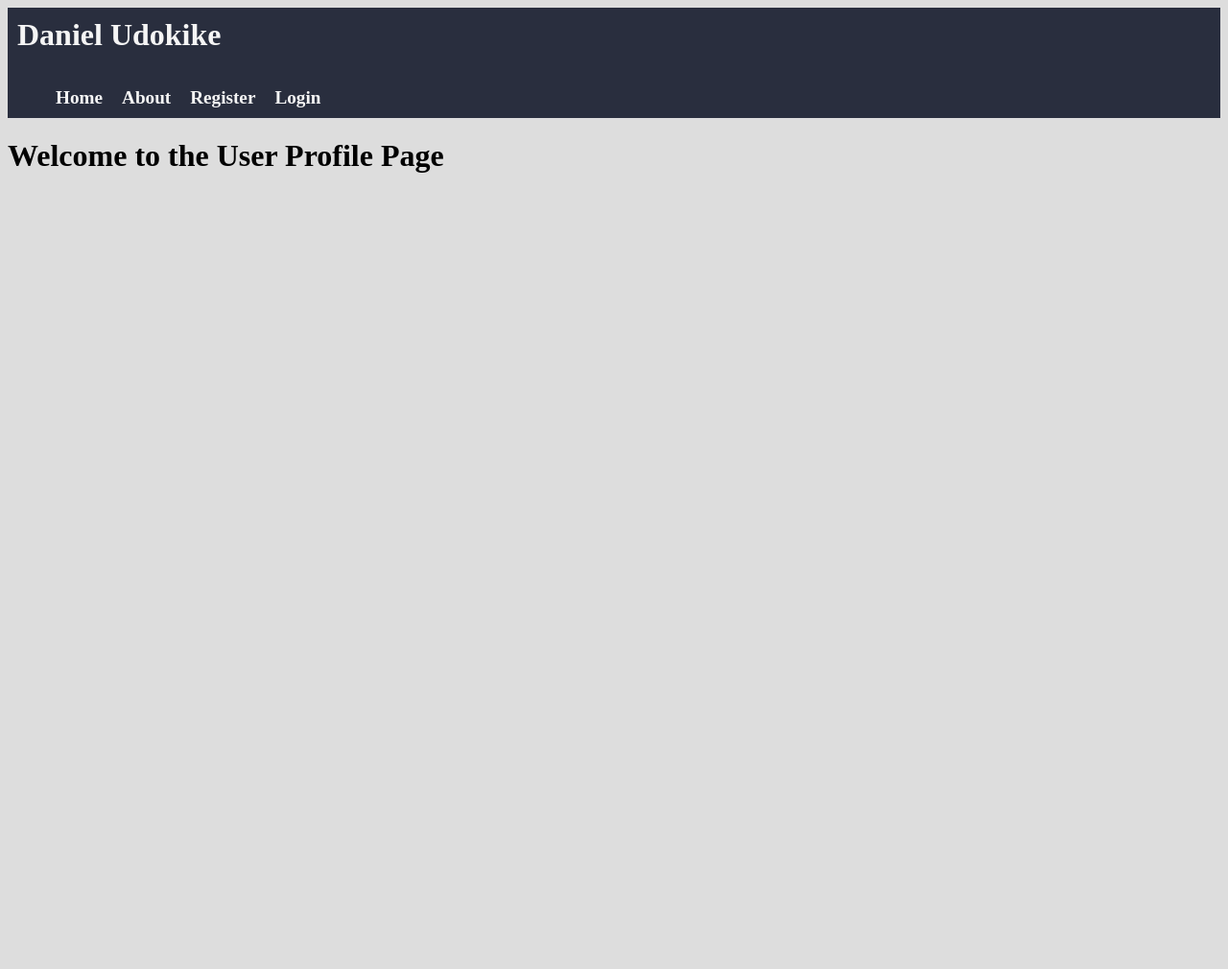
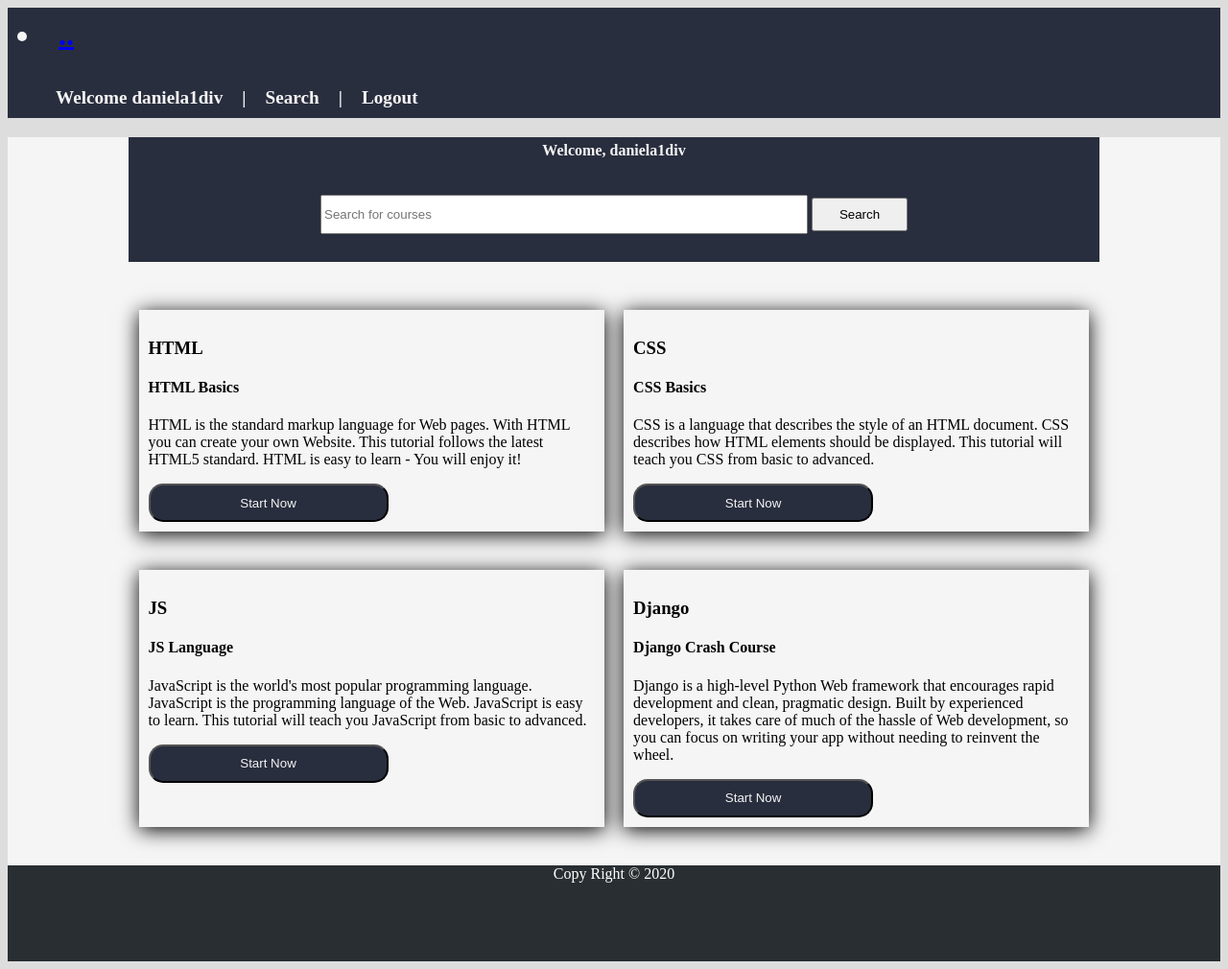
Before and after one commit to danieludokike/web_class_app, a Django app: page /account/user/profile/ in a window 1280 px wide. Shown: the whole page at 96% size. Before the commit the page ends 180 px from the top, so only its background shows below. Run offline with Django 3.2, Linux system fonts and the light colour scheme; a user stored in the database is signed in; data comes from the database, SQL or seed files in the repository; both versions use the stored data as it was after the commit; some libraries are stand-ins or nearby versions.

Commit message:
Newly added profile page

```diff
--- a/web_class/static/web_class/css/main.css
+++ b/web_class/static/web_class/css/main.css
@@ -99,7 +99,8 @@ input[type="submit"] {
 
 input[type="text"],
 input[type="email"],
-input[type="password"] {
+input[type="password"],
+.text-field {
     width: 100%;
     margin: auto;
 }
@@ -181,10 +182,6 @@ button:hover {
 }
 
 
-#search-courses {
-   display: none;
-}
-
 
 /* The search form fields */
 .form-field {
@@ -257,6 +254,14 @@ button:hover {
     margin: auto;
 }
 
+#id_error_msg {
+    text-align: center;
+    color: red;
+    padding: 10px;
+    width: 50%;
+    margin: auto;
+}
+
 
 /* The login header display */
 .login-header {
@@ -325,7 +330,7 @@ form {
 
 /* The input fields */
 .form-group {
-    margin: 10px;
+    margin: 20px;
 }
 
 
@@ -340,10 +345,6 @@ form {
 =====================ABOUT ME PAGE=========================
 ===========================================================
 ***********************************************************/
-
-/* The container div for the about me page */
-.about-me-info {
-}
 
 
 /* style for the profile picture and the profile detail */
@@ -383,6 +384,17 @@ img {
     align-self: center;
     margin: auto;
 }
+
+
+/* The login required alert error if the user tries to access the course without logging */
+.alert_error {
+    color:#155724;
+    background-color:#d4edda;
+    border-color:#c3e6cb
+}
+
+
+/* LOGIN PAGE ERROR DISPLAY */
 
 
 
--- a/web_class/templates/web_class/account/profile.html
+++ b/web_class/templates/web_class/account/profile.html
@@ -1,10 +1,50 @@
 {% extends 'web_class/base.html' %}
 
-{% block title %} Profile | {{ request.user }} {% endblock title %}
+{% load static %}
+
+{% block title %} {{ user }} | Profile {% endblock title %}
 
 
 {% block content %}
 
-<h1>Welcome to the User Profile Page</h1>
+<!--The profile page -->
+  <div class="about-me-info">
+
+        <div  class="profile-detail">
+            <!-- About me and my profile pic -->
+            <div style="height: 20px;" class="login-header">
+                <strong>Welcome, {{ user }}</strong>
+            </div>
+
+             <div id="search-courses">
+                <div class="form-field">
+                    <form action="{% url 'web_class:tutorial-search' %}" method="post">
+                        {% csrf_token %}
+                            <input  type="text" placeholder = "Search for courses"  name="search" id="id_search" required="" />
+                            <input style="width: 100px;"  type="submit" value="Search" />
+                    </form>
+                </div>
+            </div>
+
+    <!-- Tutorials section of the page -->
+    <div id="tutorials">
+        {% for course in available_courses %}
+            <div class="course">
+                <div class="inner-text">
+                    <h3 class="center-text">{{ course.course_name }}</h3>
+                    <div><h4>{{ course.course_title }}</h4></div>
+                    <p class="description">
+                        {{ course.course_description }}
+                    </p>
+                    <a href="{% url 'web_class:login_required' %}"><button>Start Now</button></a>
+                </div>
+            </div>
+        {% endfor %}
+    </div>
 
 {% endblock content %}
+
+
+{% block footer %}
+    {% include 'web_class/partials/_footer.html' %}
+{% endblock footer %}
--- a/web_class/templates/web_class/partials/_nav_links.html
+++ b/web_class/templates/web_class/partials/_nav_links.html
@@ -1,12 +1,31 @@
 <nav>
+    {% if user.is_authenticated %}
+        <div class="top-info">
+            <div class="logo">
+                <li><a href="{% url 'web_class:profile' %}">..</a></li>
+            </div>
+            <div class="bar"><i class="fas fa-bars" onclick="toggle_menue_bar()"></i></div>
+        </div>
+
+        <ul id="nav_links">
+            <li><a href="{% url 'web_class:profile' %}">Welcome {{ request.user }}</a></li>
+            <li><a href="{% url 'web_class:profile' %}">|</a></li>
+            <li><a href="#id_search">Search</a></li>
+            <li><a href="{% url 'web_class:profile' %}">|</a></li>
+            <li><a href="{% url 'web_class:logout' %}">Logout</a></li>
+        </ul>
+
+    {% else %}
         <div class="top-info">
             <div class="logo">Daniel Udokike</div>
             <div class="bar"><i class="fas fa-bars" onclick="toggle_menue_bar()"></i></div>
         </div>
+
         <ul id="nav_links">
             <li><a href="{% url 'web_class:home' %}">Home</a></li>
             <li><a href="{% url 'web_class:about' %}">About</a></li>
             <li><a href="{% url 'web_class:register' %}">Register</a></li>
             <li><a href="{% url 'web_class:login' %}">Login</a></li>
         </ul>
+   {% endif %}
 </nav>
--- a/web_class/web_class_app/urls.py
+++ b/web_class/web_class_app/urls.py
@@ -1,12 +1,15 @@
 from django.urls import path
 
 from . views import (
-    user_profile_edith_page_view,
     user_profile_page_view,
     registration_page_view,
     login_page_view,
+    logout_view,
+    login_required_redirection_view,
     home_page_view,
     about_web_class_page_view,
+    contact_page_view,
+    search_result_page_view,
 
 
 )
@@ -16,9 +19,12 @@ app_name = 'web_class'
 urlpatterns = [
     path('', home_page_view, name='home'),
     path('web_class/about/', about_web_class_page_view, name='about'),
+    path('contact/', contact_page_view, name='contact'),
     path('account/register/', registration_page_view, name='register'),
     path('account/login/', login_page_view, name='login'),
+    path('account/user/logout/', logout_view, name='logout'),
+    path('account/login/required/', login_required_redirection_view, name='login_required'),
     path('account/user/profile/', user_profile_page_view, name='profile'),
-    path('account/user/profile/edith/', user_profile_edith_page_view, name='edith'),
+    path('web_class/tutorial/', search_result_page_view, name='tutorial-search'),
 
 ]
--- a/web_class/web_class_app/views.py
+++ b/web_class/web_class_app/views.py
@@ -1,29 +1,45 @@
-from django.shortcuts import render
+from django.contrib.auth import authenticate, logout, login
+from django.contrib.auth.decorators import login_required
+from django.shortcuts import (
+    render,
+    redirect, get_object_or_404,
+)
 
-from django.http import HttpResponse
+from django.contrib import messages
+from django.contrib.auth.models import User
 
-from . forms import (
+from .forms import (
     RegistrationForm,
     LoginForm,
+    ContactMeForm,
 )
 
-from . models import TutorialCourses
+from .models import TutorialCourses, UserContactForm
+
+import re  # Regular expression module
 
 
+# Home page view functions
 def home_page_view(request):
     """Renders the home page on request"""
 
-    query_set = TutorialCourses.objects.all()
-    template = 'web_class/index.html'
+    # Checking if User is logged in
+    if request.user.is_authenticated:
+        return redirect('web_class:profile')
 
-    context = {
-        'available_courses': query_set
-    }
-    return render(request, template, context)
+    else:
+        query_set = TutorialCourses.objects.all()
+        template = 'web_class/index.html'
+
+        context = {
+            'available_courses': query_set
+        }
+        return render(request, template, context)
 
 
 def about_web_class_page_view(request):
     """Renders the about web_class page"""
+
     template = 'web_class/about.html'
 
     context = {
@@ -32,55 +48,201 @@ def about_web_class_page_view(request):
     return render(request, template, context)
 
 
+# CONTACT PAGE
+def contact_page_view(request):
+    """Renders the contact page view on request"""
+    if request.method == 'POST':
+        name = request.POST['name']
+        email = request.POST['email']
+        subject = request.POST['subject']
+        text = request.POST['text']
+
+        if text == '' or email == '' or subject == '':
+
+            messages.info(request, 'Please fill out all fields')
+            return redirect('web_class:contact')
+        else:
+            user_passed_details = UserContactForm(
+                name=name,
+                email=email,
+                subject=subject,
+                text=text,
+            )
+            user_passed_details.save()
+
+            messages.info(request, "Hello " + name + ", Thanks for leaving me a message"
+                                                     " We will be in touch with your provided email.")
+            return redirect('web_class:login_required')
+
+    else:
+        template = 'web_class/contact.html'
+
+        context = {
+            # Sending date to page and requested objects
+            'form': ContactMeForm
+        }
+        return render(request, template, context)
 
 
 # User Registration Page
 def registration_page_view(request):
     """Renders the User Registration Form"""
-    if request.method == 'POST':
-        form = RegistrationForm(request.POST)
+
+    # Checking if User is logged in
+    if request.user.is_authenticated:
+        return redirect('web_class:profile')
+
     else:
+
         form = RegistrationForm()
-        template = 'web_class/account/register.html'
+        if request.method == 'POST':
+            form = RegistrationForm(request.POST)
+            username = request.POST['username']
+            email = request.POST['email']
+            password = request.POST['password']
+            password2 = request.POST['password2']
 
-        context = {
-            'form': form,
-        }
-        return render(request, template, context)
+            # Field validation
+            if username == '' or email == '' or password == '' or password2 == '':
+                messages.info(request, "Signup Error: Please fill out all fields.")
+                return redirect("web_class:register")
+
+            # Checking if the Username already exists in the database
+            if User.objects.filter(username=username).exists():
+                messages.info(request, "Signup Error: Username already taken.")
+                return redirect("web_class:register")
+
+            # Username validation
+            if not re.search(r'^\w+$', username):
+                messages.info(request, "Signup Error: Invalid Username. Username must be alphanumeric and may contain "
+                                       "and underscore")
+                return redirect("web_class:register")
+
+            # Email validation
+            if User.objects.filter(email=email).exists():
+                messages.info(request, "Signup Error: Email already taken.")
+                return redirect("web_class:register")
+
+            # Password validation
+            if password != password2:
+                messages.info(request, "Signup Error: Passwords do not match already taken.")
+                return redirect("web_class:register")
+
+            if len(password) < 8:
+                messages.info(request, "Signup Error: Password length must be minimum of eight (8) characters")
+                return redirect("web_class:register")
+
+            user = User.objects.create_user(
+                username=username,
+                email=email,
+                password=password
+            )
+            user.save()
+
+            alert_msg = "Hello " + username + "!! Your account creation was successful. Proceed to login"
+            messages.add_message(request, messages.INFO, alert_msg)
+            return redirect('web_class:login_required')
+
+        else:
+            form = RegistrationForm()
+            template = 'web_class/account/register.html'
+
+            context = {
+                'form': form,
+            }
+            return render(request, template, context)
 
 
 # User Login Page
 def login_page_view(request):
     """Renders the User Login form and Process's it"""
-    if request.method == 'POST':
-        form = LoginForm(request.POST)
+
+    # Checking if User is logged in
+    if request.user.is_authenticated:
+        return redirect('web_class:profile')
+
     else:
         form = LoginForm()
-        template = 'web_class/account/login.html'
+        if request.method == 'POST':
+            form = LoginForm(request.POST)
+            username = request.POST['username']
+            password = request.POST['password']
 
-        context = {
-            'form': form,
-        }
-        return render(request, template, context)
+            user = authenticate(
+                username=username,
+                password=password,
+            )
+
+            # Validation User's credentials
+            if user is not None:
+                login(request, user)
+                return redirect('web_class:profile')
+            else:
+                messages.info(request, "Authentication Error: Invalid Username or Password.")
+                return redirect("web_class:login")
+
+        else:
+            template = 'web_class/account/login.html'
+
+            context = {
+                'form': form,
+            }
+            return render(request, template, context)
+
+
+def logout_view(request):
+    """Logs the User out"""
+    logout(request)
+    return redirect('web_class:login')
 
 
 # User Profile Page
+@login_required(login_url='web_class:login_required')
 def user_profile_page_view(request):
     """Renders the User Profile Page"""
+    query_set = TutorialCourses.objects.all()
     template = 'web_class/account/profile.html'
 
     context = {
-
+        'available_courses': query_set
     }
     return render(request, template, context)
 
 
 # User Profile Editing Page
-def user_profile_edith_page_view(request):
+def login_required_redirection_view(request):
     """Renders the User Profile edith Page"""
-    template = 'web_class/account/edith_profile.html'
 
-    context = {
+    # Checking if the User is logged in
+    if request.user.is_authenticated:
+        return redirect('web_class:profile')
+    else:
+        template = 'web_class/account/login_redirect.html'
 
-    }
-    return render(request, template, context)
+        context = {
+
+        }
+
+        return render(request, template, context)
+
+
+# Handle search for tutorials
+def search_result_page_view(request):
+    """Renders and shows the search result"""
+    if request.method == 'POST':
+        course_name = request.POST['search']
+        course_name = course_name.upper()
+        get_course = TutorialCourses.objects.filter(course_name=course_name)
+        template = 'web_class/tutorial.html'
+        context = {
+            'course': get_course
+        }
+        return render(request, template, context)
+
+    else:
+        template = 'web_class/tutorial.html'
+
+        context = {
+
+        }
+        return render(request, template, context)
```
Also changed, not shown: web_class/static/web_class/js/main.js (+10 -0 lines), web_class/templates/web_class/about.html (+7 -3 lines), web_class/templates/web_class/account/edith_profile.html (deleted, +0 -11 lines), web_class/templates/web_class/account/login.html (+14 -4 lines), web_class/templates/web_class/account/login_redirect.html (added, +28 -0 lines), web_class/templates/web_class/account/register.html (+15 -1 lines), web_class/templates/web_class/contact.html (added, +60 -0 lines), web_class/templates/web_class/index.html (+5 -44 lines), web_class/templates/web_class/tutorial.html (added, +56 -0 lines), web_class/web_class_app/admin.py (+11 -1 lines), web_class/web_class_app/forms.py (+47 -3 lines), web_class/web_class_app/models.py (+13 -0 lines), web_class/db.sqlite3, web_class/web_class_app/migrations/0005_usercontactform.py (added). Lines whose indentation alone changed are shown as unchanged.
